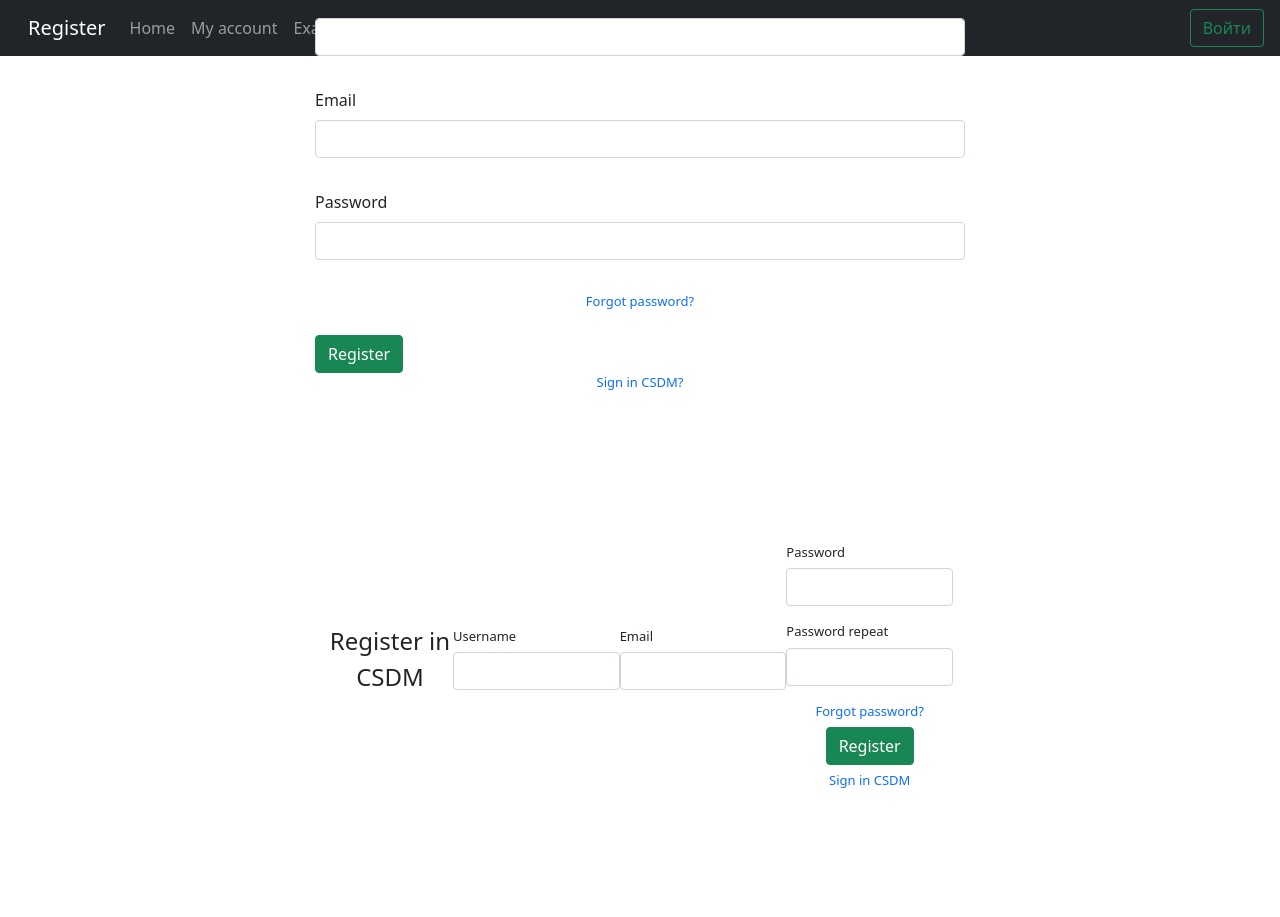
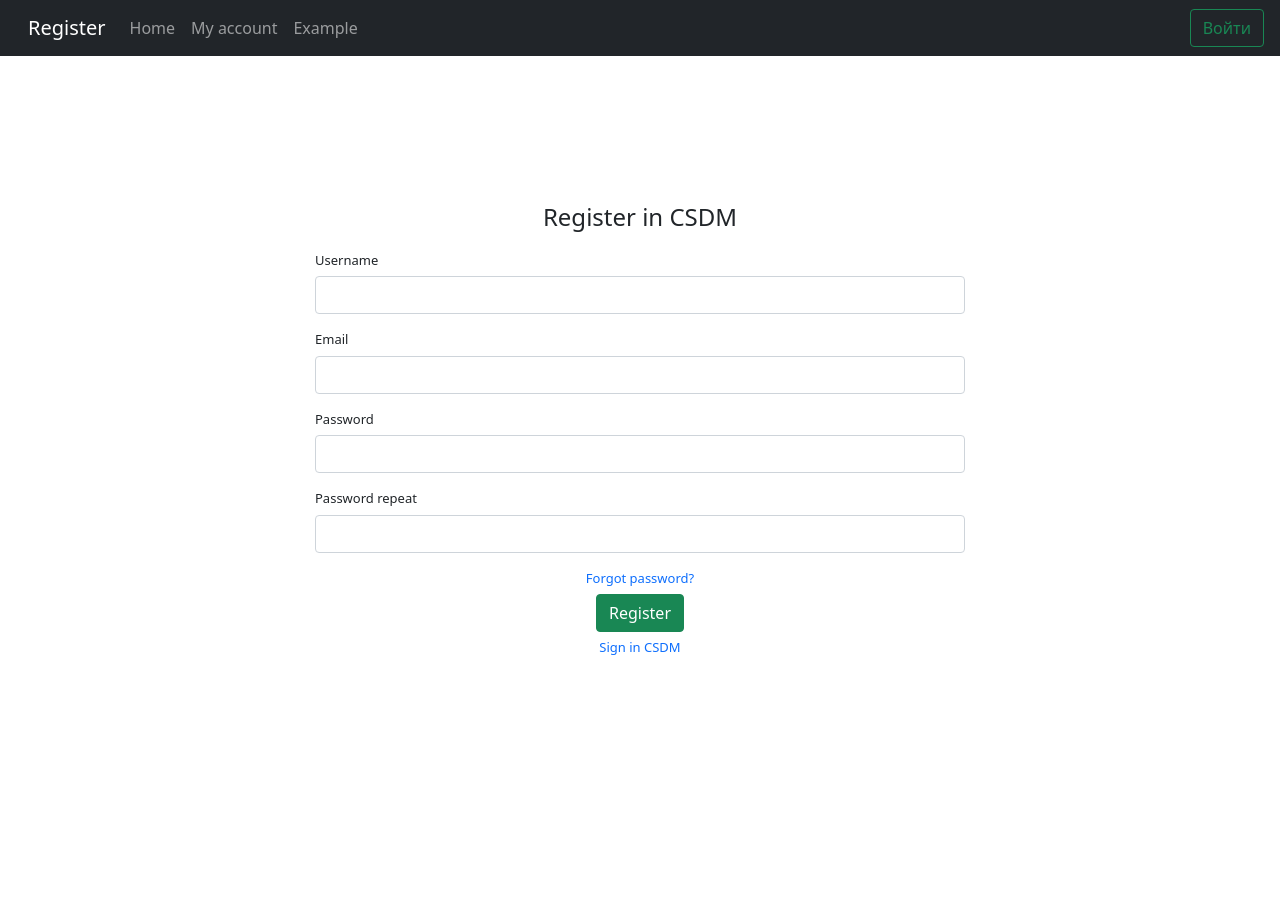
Before and after one commit to Njves/control_system_database_mems, a Flask app: page /register in a window 1280 px wide. After the commit the page ends 655 px from the top, so only its background shows below. Run offline with Flask 2, Linux system fonts and the light colour scheme.

Commit message:
Исправил последстивия слияния

```diff
--- a/app/templates/register/register.html
+++ b/app/templates/register/register.html
@@ -9,29 +9,6 @@ Register
 {% endblock %}
 {% block content %}
 <link href="{{ url_for('static', filename='style/register.css', v=1) }}" rel="stylesheet" />
-
-<div class="container">
-    <form>
-        <h2 class="text-header">Register</h2>
-        <label for="basic-username" class="form-label">Username</label>
-        <div class="input-group mb-3">
-            <input type="text" class="form-control" id="basic-username" aria-describedby="basic-addon3">
-        </div>
-
-        <label for="basic-email" class="form-label">Email</label>
-        <div class="input-group mb-3">
-            <input type="text" class="form-control" id="basic-email" aria-describedby="basic-addon3">
-        </div>
-
-        <label for="basic-password" class="form-label">Password</label>
-        <div class="input-group mb-3">
-            <input type="text" class="form-control" id="basic-password" aria-describedby="basic-addon3">
-        </div>
-        <div class="buttons">
-            <a href="#" class="btn-forgot">Forgot password?</a><br/>
-            <button id="register_button" type="button" class="btn btn-success">Register</button><br/>
-            <a href="#" class="btn-sign-in">Sign in CSDM?</a><br/>
-
 
 <div class="container">
     <form method="post" action="/register">
```
Also changed, not shown: app/templates/account/account.html (+10 -37 lines), app.db (added), app/static/style/account.css (line endings or trailing spaces).
